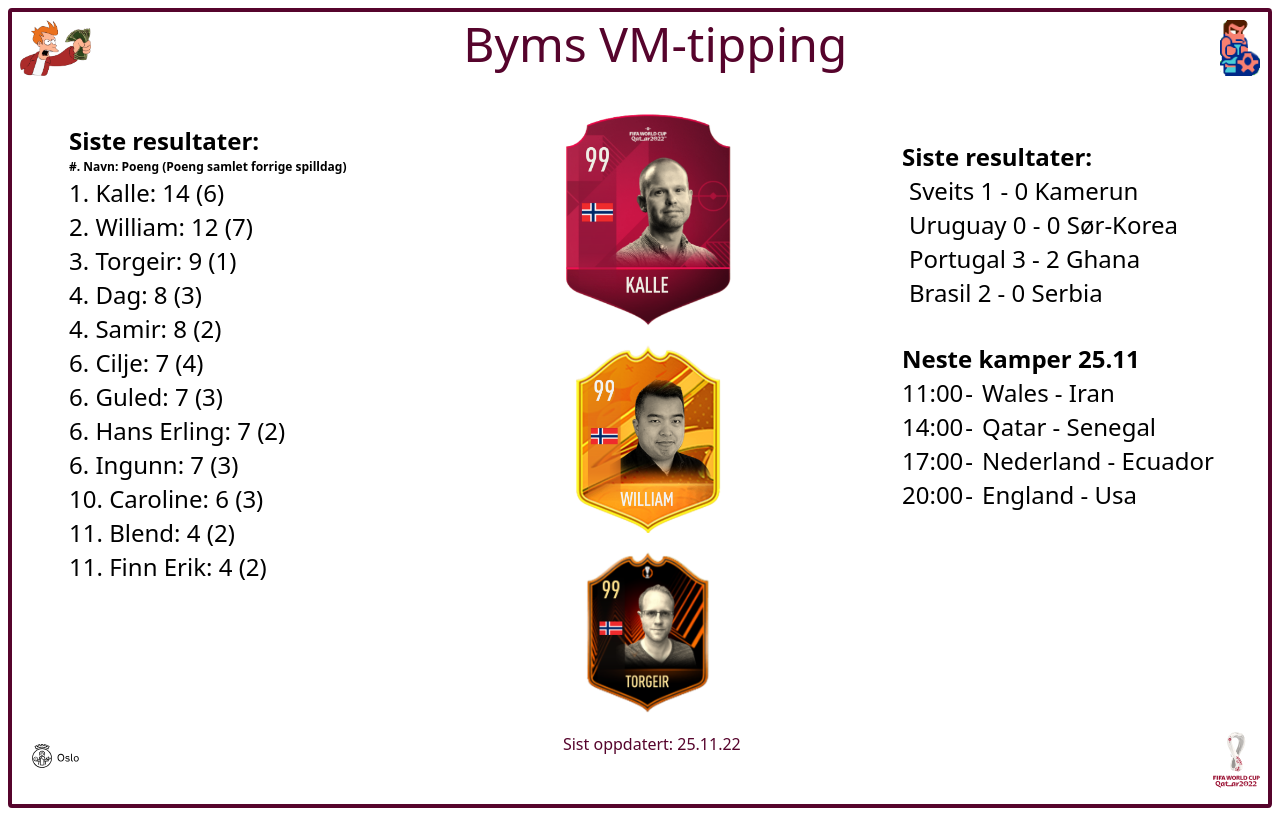
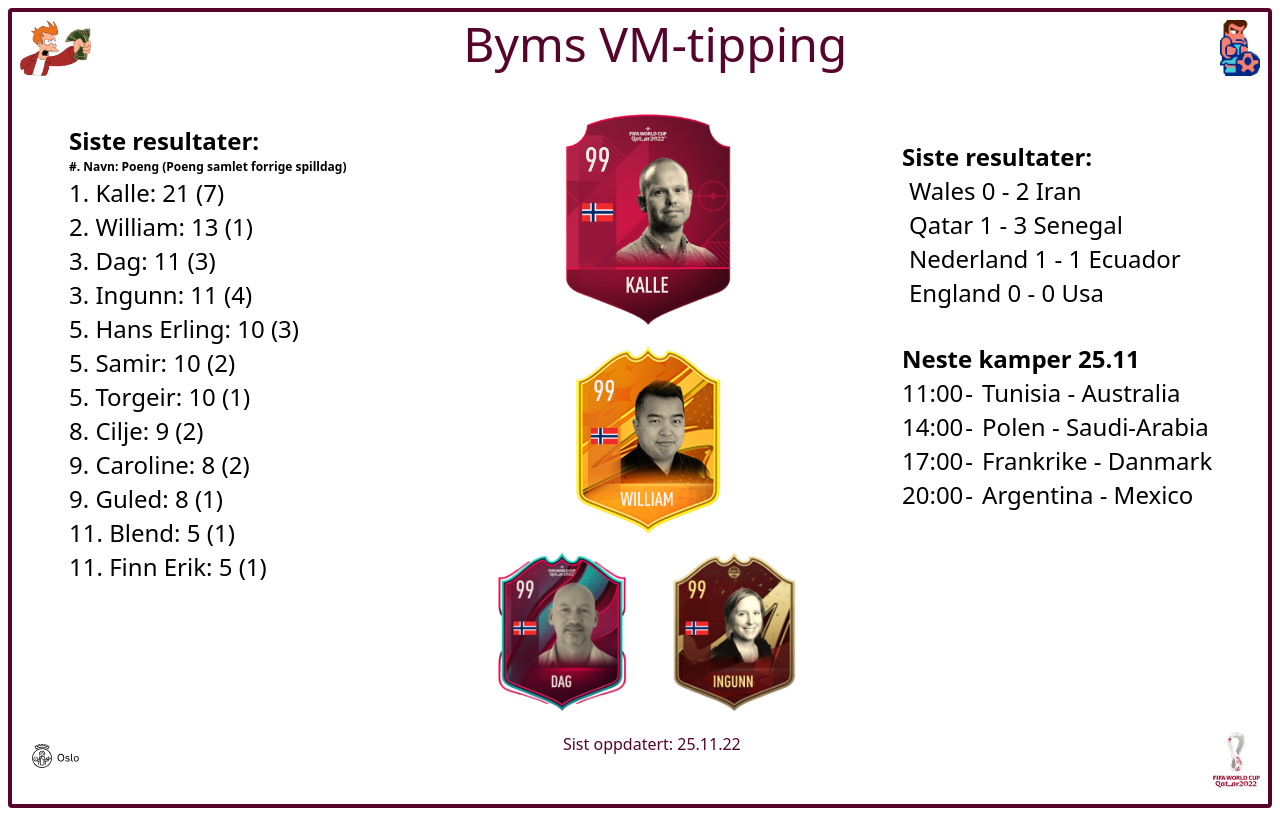
Before and after one commit to kmthorsnes/new-bym-vm-tipping, a React (Vite) app: page / in a window 1280 px wide. Built offline with nearby package versions, Linux system fonts and the light colour scheme.

Commit message:
🌱 update

```diff
--- a/src/data/data.json
+++ b/src/data/data.json
@@ -2,7 +2,7 @@
   "scores": [
     {
       "name": "Blend",
-      "score": [0,0,0,0,0,0,0,1,1,0,0,1,1],
+      "score": [0,0,0,0,0,0,0,1,1,0,0,1,1,0,0,0,1],
       "lastScore": 0,
       "groupStage": 0,
       "gsStandings": 0,
@@ -20,7 +20,7 @@
     },
     {
       "name": "Caroline",
-      "score": [0,0,1,0,0,0,0,1,1,0,1,1,1],
+      "score": [0,0,1,0,0,0,0,1,1,0,1,1,1,0,1,0,1],
       "lastScore": 0,
       "groupStage": 0,
       "gsStandings": 0,
@@ -29,7 +29,7 @@
       "final": 0,
       "champion": 0,
       "topScorers": 0,
-      "ranking": 10,
+      "ranking": 9,
       "imgUrl": {
         "original": "/src/assets/images/profiles/background/caroline.png",
         "card": "/src/assets/images/profiles/card/caroline.png",
@@ -38,7 +38,7 @@
     },
     {
       "name": "Cilje",
-      "score": [1,0,1,1,1,1,1,1],
+      "score": [1,0,1,1,1,1,1,1,0,1,0,1],
       "lastScore": 0,
       "groupStage": 0,
       "gsStandings": 0,
@@ -47,7 +47,7 @@
       "final": 0,
       "champion": 0,
       "topScorers": 0,
-      "ranking": 6,
+      "ranking": 8,
       "imgUrl": {
         "original": "/src/assets/images/profiles/background/cilje.jpg",
         "card": "/src/assets/images/profiles/card/cilje.png",
@@ -56,7 +56,7 @@
     },
     {
       "name": "Dag",
-      "score": [1,1,0,0,1,0,0,1,1,0,1,1,1],
+      "score": [1,1,0,0,1,0,0,1,1,0,1,1,1,0,0,0,3],
       "lastScore": 0,
       "groupStage": 0,
       "gsStandings": 0,
@@ -65,7 +65,7 @@
       "final": 0,
       "champion": 0,
       "topScorers": 0,
-      "ranking": 4,
+      "ranking": 3,
       "imgUrl": {
         "original": "/src/assets/images/profiles/background/dag.png",
         "badge": "/src/assets/images/profiles/background/dag.png",
@@ -74,7 +74,7 @@
     },
     {
       "name": "Finn Erik",
-      "score": [0,1,0,0,0,0,0,0,1,1,0,1,0],
+      "score": [0,1,0,0,0,0,0,0,1,1,0,1,0,0,0,0,1],
       "lastScore": 0,
       "groupStage": 0,
       "gsStandings": 0,
@@ -92,7 +92,7 @@
     },
     {
       "name": "Guled",
-      "score": [0,1,1,0,0,0,0,1,1,1,0,1,1],
+      "score": [0,1,1,0,0,0,0,1,1,1,0,1,1,0,0,0,1],
       "lastScore": 0,
       "groupStage": 0,
       "gsStandings": 0,
@@ -101,7 +101,7 @@
       "final": 0,
       "champion": 0,
       "topScorers": 0,
-      "ranking": 6,
+      "ranking": 9,
       "imgUrl": {
         "original": "/src/assets/images/profiles/background/guled.png",
         "badge": "/src/assets/images/profiles/background/guled.png",
@@ -110,7 +110,7 @@
     },
     {
       "name": "Hans Erling",
-      "score": [1,1,1,0,0,0,0,1,1,0,0,1,1],
+      "score": [1,1,1,0,0,0,0,1,1,0,0,1,1,0,0,0,3],
       "lastScore": 0,
       "groupStage": 0,
       "gsStandings": 0,
@@ -119,7 +119,7 @@
       "final": 0,
       "champion": 0,
       "topScorers": 0,
-      "ranking": 6,
+      "ranking": 5,
       "imgUrl": {
         "original": "/src/assets/images/profiles/background/hanserling.png",
         "badge": "/src/assets/images/profiles/background/hanserling.png",
@@ -127,7 +127,7 @@
       }
     },{
       "name": "Ingunn",
-      "score": [0,1,1,0,0,0,0,1,1,1,0,1,1],
+      "score": [0,1,1,0,0,0,0,1,1,1,0,1,1,0,0,1,3],
       "lastScore": 0,
       "groupStage": 0,
       "gsStandings": 0,
@@ -136,7 +136,7 @@
       "final": 0,
       "champion": 0,
       "topScorers": 0,
-      "ranking": 6,
+      "ranking": 3,
       "imgUrl": {
         "original": "/src/assets/images/profiles/background/ingunn.png",
         "badge": "/src/assets/images/profiles/background/ingunn.png",
@@ -145,7 +145,7 @@
     },
     {
       "name": "Kalle",
-      "score": [1,1,1,0,3,0,0,1,1,1,1,1,3],
+      "score": [1,1,1,0,3,0,0,1,1,1,1,1,3,3,0,3,1],
       "lastScore": 0,
       "groupStage": 0,
       "gsStandings": 0,
@@ -163,7 +163,7 @@
     },
     {
       "name": "Samir",
-      "score": [1,1,1,0,1,0,0,1,1,0,0,1,1],
+      "score": [1,1,1,0,1,0,0,1,1,0,0,1,1,1,0,0,1],
       "lastScore": 0,
       "groupStage": 0,
       "gsStandings": 0,
@@ -172,7 +172,7 @@
       "final": 0,
       "champion": 0,
       "topScorers": 0,
-      "ranking": 4,
+      "ranking": 5,
       "imgUrl": {
         "original": "/src/assets/images/profiles/background/samir.png",
         "badge": "/src/assets/images/profiles/background/samir.png",
@@ -181,7 +181,7 @@
     },
     {
       "name": "Torgeir",
-      "score": [0,1,1,1,0,3,0,1,1,0,0,0,1],
+      "score": [0,1,1,1,0,3,0,1,1,0,0,0,1,0,0,0,1],
       "lastScore": 0,
       "groupStage": 0,
       "gsStandings": 0,
@@ -190,7 +190,7 @@
       "final": 0,
       "champion": 0,
       "topScorers": 0,
-      "ranking": 3,
+      "ranking": 5,
       "imgUrl": {
         "original": "/src/assets/images/profiles/background/torgeir.png",
         "badge": "/src/assets/images/profiles/background/torgeir.png",
@@ -199,7 +199,7 @@
     },
     {
       "name": "William",
-      "score": [0,1,1,0,1,0,0,1,1,3,0,1,3],
+      "score": [0,1,1,0,1,0,0,1,1,3,0,1,3,0,0,0,1],
       "lastScore": 0,
       "groupStage": 0,
       "gsStandings": 0,
--- a/src/neste-kamper/NesteKamper.tsx
+++ b/src/neste-kamper/NesteKamper.tsx
@@ -11,14 +11,14 @@ const NesteKamper = () => {
         </tr>
       </thead>
       <tbody>
-        <NestekampKort tidspunkt="11:00" hjemmelag="Wales" bortelag="Iran" />
-        <NestekampKort tidspunkt="14:00" hjemmelag="Qatar" bortelag="Senegal" />
+        <NestekampKort tidspunkt="11:00" hjemmelag="Tunisia" bortelag="Australia" />
+        <NestekampKort tidspunkt="14:00" hjemmelag="Polen" bortelag="Saudi-Arabia" />
         <NestekampKort
           tidspunkt="17:00"
-          hjemmelag="Nederland"
-          bortelag="Ecuador"
+          hjemmelag="Frankrike"
+          bortelag="Danmark"
         />
-        <NestekampKort tidspunkt="20:00" hjemmelag="England" bortelag="Usa" />
+        <NestekampKort tidspunkt="20:00" hjemmelag="Argentina" bortelag="Mexico" />
       </tbody>
     </table>
   );
--- a/src/siste-resultater/SisteResultater.tsx
+++ b/src/siste-resultater/SisteResultater.tsx
@@ -11,10 +11,10 @@ const SisteResultater = () => {
         </tr>
       </thead>
       <tbody>
-        <SisteResultatKort hjemmelag="Sveits" hjemmelagScore={1} bortelag="Kamerun" bortelagScore={0} />
-        <SisteResultatKort hjemmelag="Uruguay" hjemmelagScore={0} bortelag="Sør-Korea" bortelagScore={0} />
-        <SisteResultatKort hjemmelag="Portugal" hjemmelagScore={3} bortelag="Ghana" bortelagScore={2} />
-        <SisteResultatKort hjemmelag="Brasil" hjemmelagScore={2} bortelag="Serbia" bortelagScore={0} />
+        <SisteResultatKort hjemmelag="Wales" hjemmelagScore={0} bortelag="Iran" bortelagScore={2} />
+        <SisteResultatKort hjemmelag="Qatar" hjemmelagScore={1} bortelag="Senegal" bortelagScore={3} />
+        <SisteResultatKort hjemmelag="Nederland" hjemmelagScore={1} bortelag="Ecuador" bortelagScore={1} />
+        <SisteResultatKort hjemmelag="England" hjemmelagScore={0} bortelag="Usa" bortelagScore={0} />
       </tbody>
     </table>
   );
```
